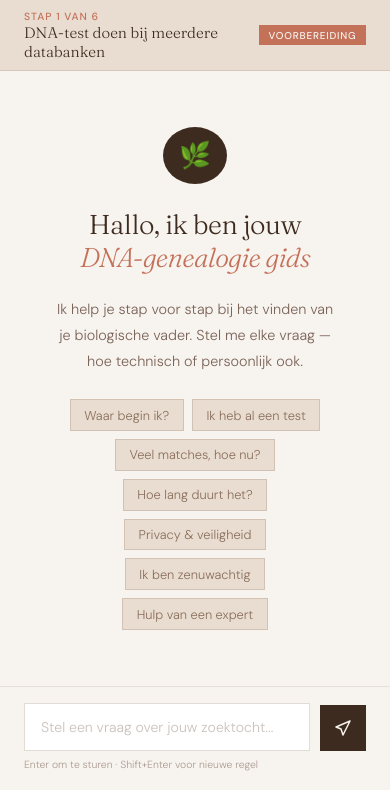
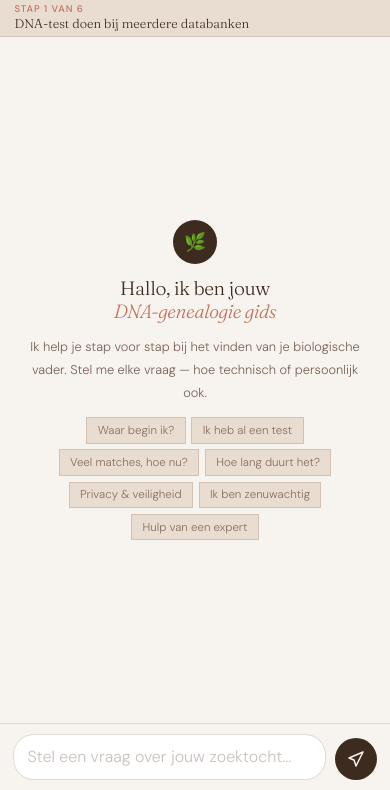
Before and after one commit to Stieba/dnaspoor-assistent, a website: page public/index.html in a window 390 px wide. Shown: the part 54-844 px from the top of the page. Drawn offline with Linux system fonts and the light colour scheme.

Commit message:
Update viewport meta tag and layout styles

```diff
--- a/public/index.html
+++ b/public/index.html
@@ -2,7 +2,7 @@
 <html lang="nl">
 <head>
 <meta charset="UTF-8">
-<meta name="viewport" content="width=device-width, initial-scale=1.0">
+<meta name="viewport" content="width=device-width, initial-scale=1.0, interactive-widget=resizes-content">
 <title>DNASpoor Assistent</title>
 <link href="https://fonts.googleapis.com/css2?family=Fraunces:ital,wght@0,300;0,400;1,300;1,400&family=DM+Sans:wght@300;400;500&display=swap" rel="stylesheet">
 <style>
@@ -12,10 +12,11 @@
     --gold: #C9A84C; --text: #2C1810; --muted: #7A6358;
   }
   * { margin:0; padding:0; box-sizing:border-box; }
-  html, body { height:100%; overflow:hidden; font-family:'DM Sans',sans-serif; font-weight:300; background:var(--cream); color:var(--text); }
+
+  html, body { height:100%; background:var(--cream); font-family:'DM Sans',sans-serif; font-weight:300; color:var(--text); overflow:hidden; }
 
   /* TOP BAR */
-  .topbar { height:54px; background:var(--deep-brown); display:flex; align-items:center; justify-content:space-between; padding:0 1.2rem; border-bottom:1px solid rgba(255,255,255,0.07); flex-shrink:0; }
+  .topbar { position:fixed; top:0; left:0; right:0; height:54px; background:var(--deep-brown); display:flex; align-items:center; justify-content:space-between; padding:0 1.2rem; border-bottom:1px solid rgba(255,255,255,0.07); z-index:100; }
   .logo { font-family:'Fraunces',serif; font-size:1.15rem; color:var(--cream); font-weight:300; letter-spacing:-0.02em; }
   .logo em { color:var(--terracotta); font-style:italic; }
   .status { display:flex; align-items:center; gap:0.5rem; font-size:0.7rem; color:rgba(247,243,238,0.45); text-transform:uppercase; letter-spacing:0.08em; }
@@ -24,8 +25,8 @@
   .new-btn { background:rgba(247,243,238,0.08); border:1px solid rgba(247,243,238,0.12); color:rgba(247,243,238,0.65); font-size:0.7rem; padding:0.3rem 0.8rem; cursor:pointer; font-family:'DM Sans',sans-serif; text-transform:uppercase; letter-spacing:0.05em; transition:all 0.2s; }
   .new-btn:hover { background:rgba(196,113,90,0.3); color:var(--cream); }
 
-  /* LAYOUT */
-  .app { display:flex; flex:1; overflow:hidden; height:calc(100vh - 54px); }
+  /* LAYOUT — desktop */
+  .app { position:fixed; top:54px; left:0; right:0; bottom:0; display:flex; overflow:hidden; }
 
   /* SIDEBAR */
   .sidebar { width:255px; background:#2A1E15; display:flex; flex-direction:column; flex-shrink:0; border-right:1px solid rgba(255,255,255,0.06); overflow-y:auto; }
@@ -43,19 +44,19 @@
   .sidebar-footer { margin-top:auto; padding:1rem; font-size:0.7rem; color:rgba(247,243,238,0.35); line-height:1.7; border-top:1px solid rgba(255,255,255,0.06); }
   .sidebar-footer a { color:var(--terracotta); text-decoration:none; font-weight:500; }
 
-  /* CHAT */
-  .chat { flex:1; display:flex; flex-direction:column; overflow:hidden; }
+  /* CHAT — desktop */
+  .chat { flex:1; display:flex; flex-direction:column; overflow:hidden; min-width:0; }
   .banner { padding:0.6rem 1.5rem; background:var(--sand); border-bottom:1px solid rgba(139,111,94,0.2); display:flex; align-items:center; justify-content:space-between; flex-shrink:0; }
   .banner-label { font-size:0.65rem; letter-spacing:0.1em; text-transform:uppercase; color:var(--terracotta); font-weight:500; }
   .banner-title { font-family:'Fraunces',serif; font-size:0.95rem; color:var(--deep-brown); }
   .banner-badge { background:var(--terracotta); color:var(--cream); font-size:0.62rem; letter-spacing:0.08em; text-transform:uppercase; padding:0.2rem 0.6rem; font-weight:500; }
 
-  .messages { flex:1; overflow-y:auto; padding:1.5rem; display:flex; flex-direction:column; gap:1.2rem; scroll-behavior:smooth; }
+  .messages { flex:1; overflow-y:auto; padding:1.5rem; display:flex; flex-direction:column; gap:1.2rem; scroll-behavior:smooth; -webkit-overflow-scrolling:touch; }
   .messages::-webkit-scrollbar { width:4px; }
   .messages::-webkit-scrollbar-thumb { background:var(--sand); }
 
   /* WELCOME */
-  .welcome { display:flex; flex-direction:column; align-items:center; justify-content:center; flex:1; text-align:center; gap:1.5rem; padding:2rem; min-height:300px; }
+  .welcome { display:flex; flex-direction:column; align-items:center; justify-content:center; flex:1; text-align:center; gap:1.5rem; padding:2rem; min-height:200px; }
   .welcome-icon { width:64px; height:64px; border-radius:50%; background:var(--deep-brown); display:flex; align-items:center; justify-content:center; font-size:1.6rem; }
   .welcome h2 { font-family:'Fraunces',serif; font-size:1.7rem; font-weight:300; color:var(--deep-brown); letter-spacing:-0.02em; line-height:1.2; }
   .welcome h2 em { font-style:italic; color:var(--terracotta); }
@@ -68,7 +69,7 @@
   .msg { display:flex; gap:0.8rem; animation:msgIn 0.3s ease; }
   @keyframes msgIn { from{opacity:0;transform:translateY(8px)} to{opacity:1;transform:translateY(0)} }
   .msg.user { flex-direction:row-reverse; }
-  .avatar { width:34px; height:34px; border-radius:50%; display:flex; align-items:center; justify-content:center; flex-shrink:0; font-size:0.9rem; font-family:'Fraunces',serif; }
+  .avatar { width:34px; height:34px; border-radius:50%; display:flex; align-items:center; justify-content:center; flex-shrink:0; font-size:0.9rem; }
   .msg.assistant .avatar { background:var(--deep-brown); color:var(--gold); }
   .msg.user .avatar { background:var(--terracotta); color:var(--cream); }
   .bubble { max-width:72%; padding:0.85rem 1.1rem; font-size:0.88rem; line-height:1.75; }
@@ -90,7 +91,7 @@
   @keyframes bounce { 0%,80%,100%{transform:translateY(0);opacity:0.4} 40%{transform:translateY(-6px);opacity:1} }
 
   /* INPUT */
-  .input-area { padding:1rem 1.5rem 1.2rem; background:var(--cream); border-top:1px solid rgba(139,111,94,0.15); flex-shrink:0; }
+  .input-area { padding:0.8rem 1.2rem 1rem; background:var(--cream); border-top:1px solid rgba(139,111,94,0.15); flex-shrink:0; }
   .input-row { display:flex; gap:0.6rem; align-items:flex-end; }
   textarea { flex:1; background:white; border:1.5px solid rgba(139,111,94,0.25); color:var(--text); font-family:'DM Sans',sans-serif; font-size:0.88rem; font-weight:300; padding:0.75rem 1rem; resize:none; line-height:1.6; min-height:46px; max-height:140px; outline:none; transition:border-color 0.2s; border-radius:0; }
   textarea:focus { border-color:var(--terracotta); }
@@ -100,7 +101,67 @@
   .send-btn:disabled { background:var(--sand); color:var(--warm-brown); cursor:not-allowed; }
   .hint { font-size:0.65rem; color:var(--muted); margin-top:0.4rem; opacity:0.6; }
 
-  @media(max-width:650px) { .sidebar{display:none} .bubble{max-width:88%} }
+  /* ── MOBILE ── */
+  @media (max-width:650px) {
+    /* Topbar */
+    .topbar { height:50px; padding:0 0.8rem; }
+    .status { display:none; }
+    .logo { font-size:1rem; }
+    .new-btn { font-size:0.65rem; padding:0.25rem 0.6rem; }
+
+    /* Hide sidebar */
+    .sidebar { display:none; }
+
+    /* Full-height layout using fixed positioning — werkt betrouwbaar op iOS */
+    .app {
+      top:50px;
+      bottom:0;
+      flex-direction:column;
+    }
+
+    /* Banner */
+    .banner { padding:0.35rem 0.9rem; flex-shrink:0; }
+    .banner-label { font-size:0.6rem; }
+    .banner-title { font-size:0.8rem; }
+    .banner-badge { display:none; }
+
+    /* Messages scrollt in het resterende ruimte */
+    .messages { padding:0.8rem; gap:0.8rem; flex:1; overflow-y:auto; }
+
+    /* Bubbles */
+    .bubble { max-width:88%; font-size:0.85rem; padding:0.7rem 0.9rem; }
+
+    /* Welcome compacter */
+    .welcome { padding:1rem; gap:0.8rem; }
+    .welcome-icon { width:44px; height:44px; font-size:1.1rem; }
+    .welcome h2 { font-size:1.2rem; }
+    .welcome p { font-size:0.8rem; max-width:100%; }
+    .chips { gap:0.35rem; }
+    .chip { font-size:0.72rem; padding:0.3rem 0.65rem; }
+
+    /* Input — fixed aan onderkant, boven safe area */
+    .input-area {
+      flex-shrink:0;
+      padding:0.6rem 0.8rem;
+      padding-bottom:calc(0.6rem + env(safe-area-inset-bottom, 0px));
+      background:var(--cream);
+      border-top:1px solid rgba(139,111,94,0.2);
+    }
+    textarea {
+      font-size:16px; /* voorkomt auto-zoom op iOS */
+      min-height:42px;
+      max-height:100px;
+      padding:0.6rem 0.85rem;
+      border-radius:21px;
+      border-width:1.5px;
+    }
+    .send-btn {
+      width:42px;
+      height:42px;
+      border-radius:50%;
+    }
+    .hint { display:none; }
+  }
 </style>
 </head>
 <body>
@@ -325,7 +386,7 @@ async function ask(text) {
       headers: {'Content-Type':'application/json'},
       body: JSON.stringify({
         messages: history,
-        system: SYSTEM + `\n\n[Actieve stap: Stap ${currentStep+1} — ${STEPS[currentStep].title}]`
+        stepContext: `Stap ${currentStep+1} van 6 — ${STEPS[currentStep].title}`
       })
     });
     const data = await res.json();
```
